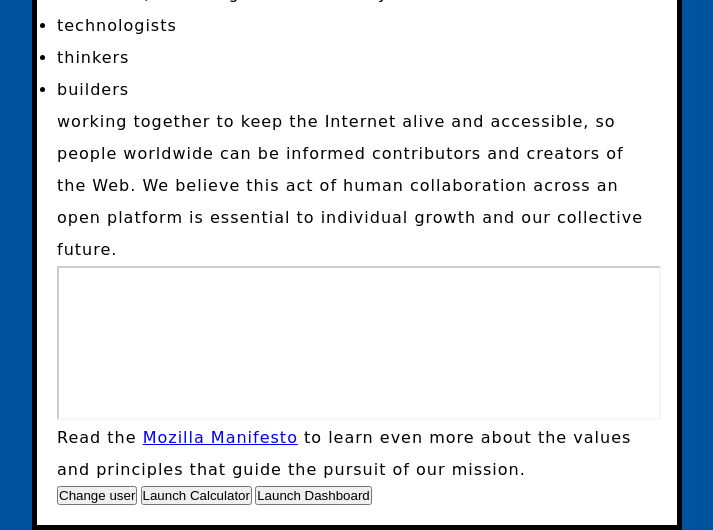
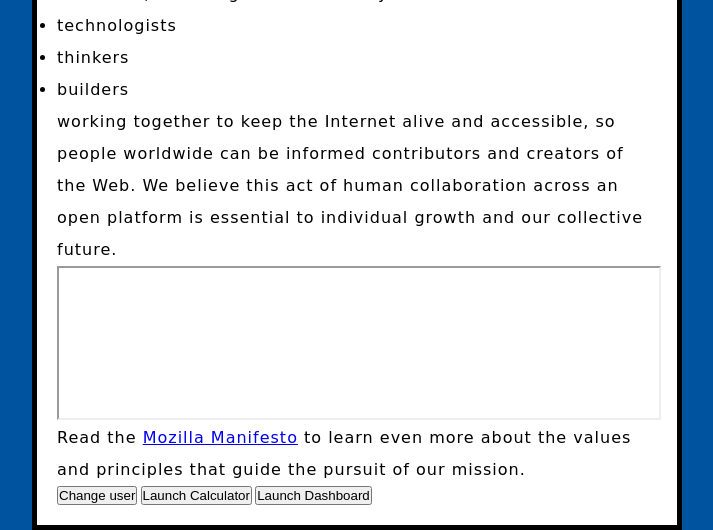
Before and after one commit to marieluo/marieluo.github.io, a plain HTML site: page index.html in a window 1280 px wide. Shown: the part 463-993 px from the top of the page, without its empty margins (283-996 px from the left). Drawn offline with Linux system fonts and the light colour scheme; a web font is replaced by a local one.

Commit message:
Update index.html

```diff
--- a/index.html
+++ b/index.html
@@ -50,7 +50,7 @@
     </ul>
 
     <p>working together to keep the Internet alive and accessible, so people worldwide can be informed contributors and creators of the Web. We believe this act of human collaboration across an open platform is essential to individual growth and our collective future.</p>
-    <iframe name="theIFrame" style="width:100%;height:100%;opacity:0.5;overflow: hidden;">
+    <iframe name="theIFrame" style="width:100%;height:300%;opacity:1.0;overflow: hidden;">
     </iframe>
     <script>
       function listener(event) {
```
